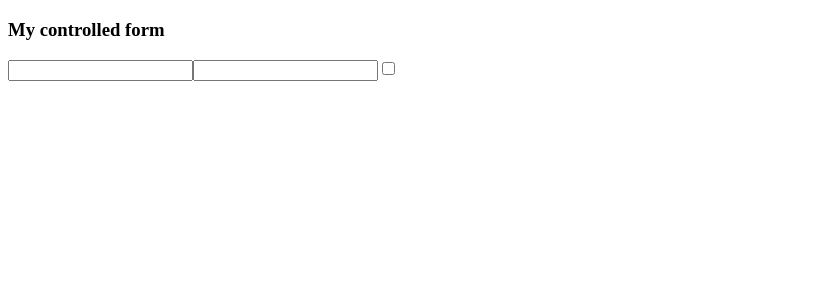
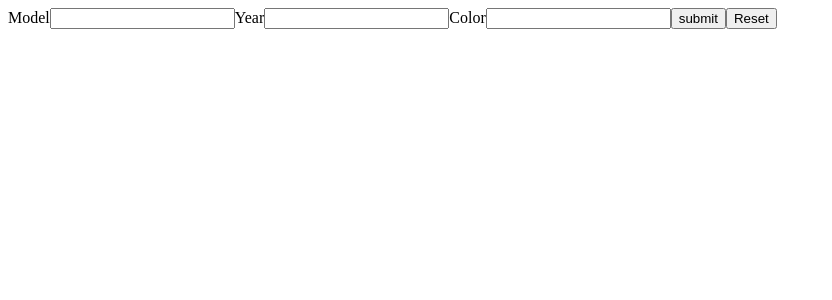
Before and after one commit to karimhaj/react-exercises, a React (Create React App) app in the folder my-app/: page / in a window 1280 px wide. Shown: the top 300 px of the page, without its empty margins (0-832 px from the left). Built offline with nearby package versions, Linux system fonts and the light colour scheme.

Commit message:
complete exercise 2 of use ref

```diff
--- a/my-app/src/App.js
+++ b/my-app/src/App.js
@@ -1,12 +1,12 @@
 import React from "react";
-import { ControlledForm } from "./ControlledForm";
+import { CarDetails } from "./CarDetails";
 
 
 export class App extends React.Component {
     render(){
         return(
             <div>
-                <ControlledForm />
+                <CarDetails initialData={{ model: "Audi", year: 2019, color: "Green" }}/>
             </div>
         )
     }
--- /dev/null
+++ b/my-app/src/CarDetails.js
@@ -0,0 +1,28 @@
+import { useRef } from "react";
+
+export function CarDetails ({initialData}){
+
+    const refModel = useRef(initialData.model);
+    const refYear = useRef(initialData.year);
+    const refColor = useRef(initialData.color);
+
+    const handleFormSubmit = (event) =>{
+        event.preventDefault()
+        const model = refModel.current.value;
+        const year = refYear.current.value;
+        const color = refColor.current.value;
+
+        console.log(model, year, color)
+    }
+
+    return (<form onSubmit={handleFormSubmit}>
+        <label>Model</label>
+        <input name='model' ref={refModel}></input>
+        <label>Year</label>
+        <input name='year' ref={refYear}></input>
+        <label>Color</label>
+        <input name='color' ref={refColor}></input>
+        <button type="submit">submit</button>
+        <button type="reset">Reset</button>
+    </form>)
+}
--- a/my-app/src/ControlledForm.js
+++ /dev/null
@@ -1,29 +0,0 @@
-import React from "react";
-import { useState } from "react";
-import useTrackForm from "./useTrackForm";
-
-export function ControlledForm (){
-    const [data, setData] = useState({
-        username: '',
-        password: '',
-        remember: false
-    })
-
-    const {username, password} = useTrackForm(data.username, data.password);
-    console.log(`your username is ${username} and your password is ${password}`)
-
-    const handleInputChange =(event)=>{
-        setData({
-            ...data, [event.target.name]: event.target.type === "checkbox" ?
-            event.target.checked : event.target.value
-        })
-    }
-
-
-    return (<form>
-                <h3>My controlled form</h3>
-                <input onChange={handleInputChange} type= "text" name= "username" value={data.username}  />
-                <input onChange={handleInputChange} type= "password" name= "password" value={data.password} />
-                <input onChange={handleInputChange} type= "checkbox" name= "remember" value={data.remember} />
-                </form>)
-}
--- a/my-app/src/useTrackForm.js
+++ /dev/null
@@ -1,14 +0,0 @@
-import { useEffect } from "react";
-import { useState } from "react";
-
-export default function useTrackForm(username1,password1){
-    const [username, setUsername] = useState("");
-    const [password, setPassword] = useState("");
-
-    useEffect(()=>{
-        setUsername(username1)
-        setPassword(password1)
-    }, [username1, password1])
-
-    return{username, password}
-}
```
